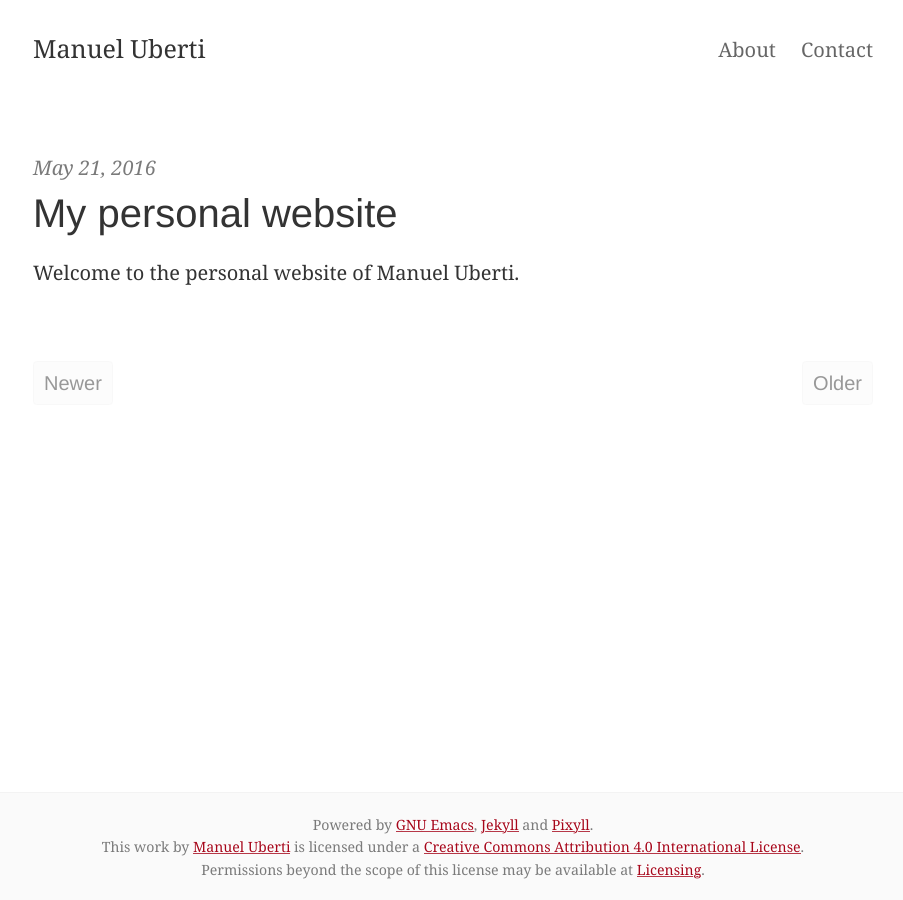
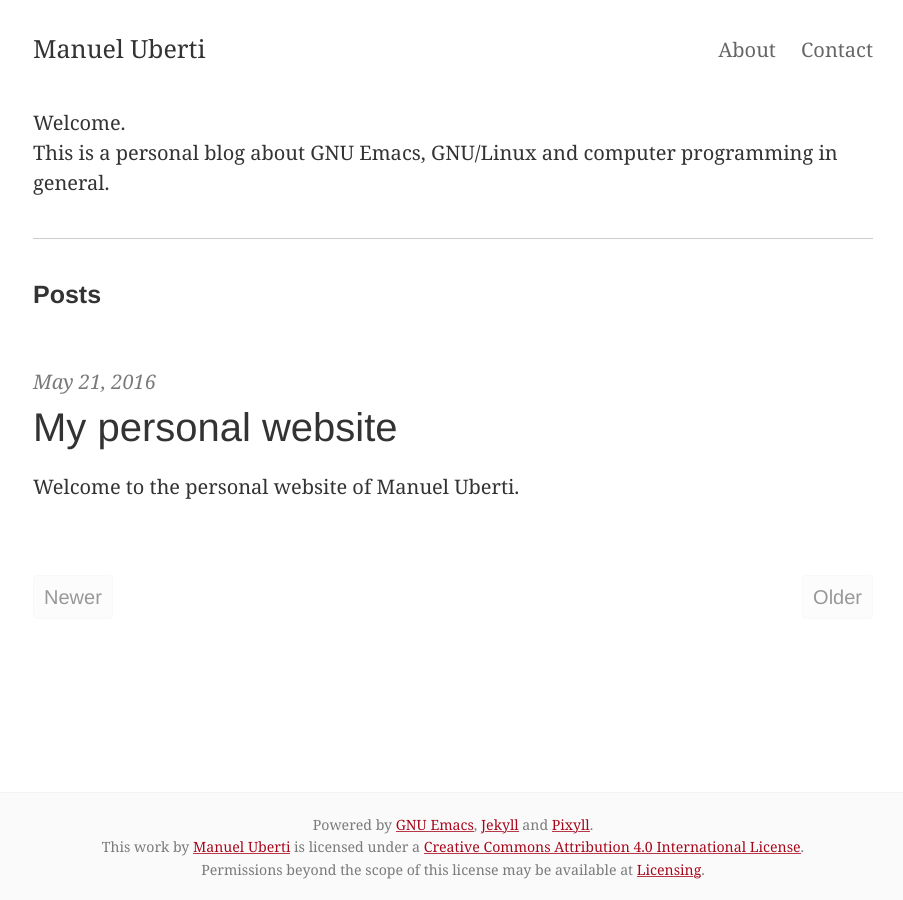
Before and after one commit to manuel-uberti/manuel-uberti.github.io, a Jekyll site: the page built from index.html, in a window 1280 px wide. Shown: the whole page, without its empty margins (187-1090 px from the left). Built offline with Jekyll 4.4.1, drawn with Linux system fonts in a browser that asks for light colours; the list of posts is cut into pages by our own code.

Commit message:
Add intro text

```diff
--- a/index.html
+++ b/index.html
@@ -4,6 +4,11 @@ layout: default
 {% assign posts_count = (paginator.posts | size) %}
 
 <div class="home">
+
+    Welcome.<br/>
+    This is a personal blog about GNU Emacs, GNU/Linux and computer programming in general.
+    <hr/>
+    <h3>Posts</h3>
     {% if posts_count > 0 %}
     <div class="posts">
         {% for post in paginator.posts %}
```
Lines whose indentation alone changed are shown as unchanged.
